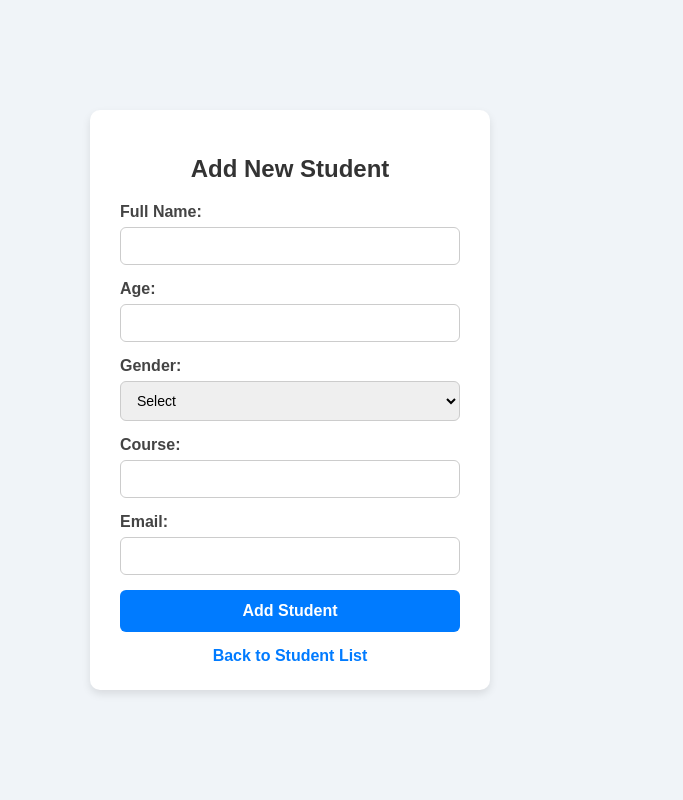
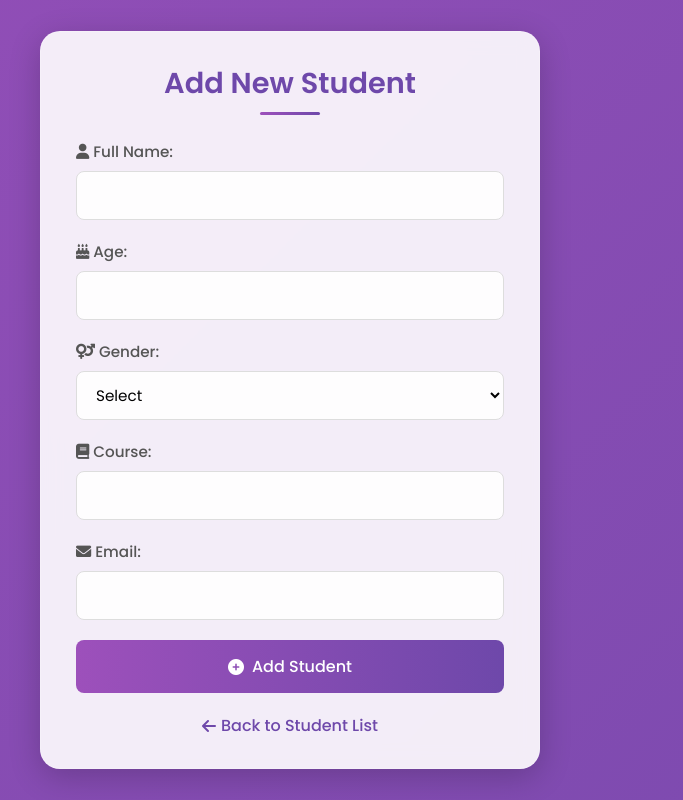
Before and after one commit to frankowshan/StudentManagementPrefiProject, a PHP site: page /add.php in a window 1280 px wide. Shown: the whole page, without its empty margins (350-1033 px from the left). Run offline with PHP 8.4, Linux system fonts and the light colour scheme.

Commit message:
third commit

```diff
--- a/add.php
+++ b/add.php
@@ -5,7 +5,7 @@
     die("Connection failed: " . mysqli_connect_error());
 }
 
-// Handle form submission
+
 if ($_SERVER['REQUEST_METHOD'] === 'POST') {
     $name = $_POST['full_name'];
     $age = $_POST['age'];
@@ -13,92 +13,198 @@
     $course = $_POST['course'];
     $email = $_POST['email'];
 
-    // Use prepared statement to prevent SQL injection
-    $stmt = $conn->prepare("INSERT INTO students (full_name, age, gender, course, email) VALUES (?, ?, ?, ?, ?)");
-    $stmt->bind_param("sisss", $name, $age, $gender, $course, $email);
+    $sql = "INSERT INTO students (full_name, age, gender, course, email)
+            VALUES ('$name', '$age', '$gender', '$course', '$email')";
 
-    if ($stmt->execute()) {
+    if (mysqli_query($conn, $sql)) {
         header("Location: index.php");
         exit();
     } else {
-        $error = "Error: " . $stmt->error;
+
+        $error = "Error: " . mysqli_error($conn);
     }
-
-    $stmt->close();
 }
-
-$conn->close();
 ?>
 
+
+
+
+
+
+
+
+
+
+
 <!DOCTYPE html>
-<html>
+<html lang="en">
 <head>
+    <meta charset="UTF-8">
+    <meta name="viewport" content="width=device-width, initial-scale=1.0">
     <title>Add Student</title>
+    <link rel="stylesheet" href="https://fonts.googleapis.com/css2?family=Poppins:wght@300;400;500;600;700&display=swap">
+    <link rel="stylesheet" href="https://cdnjs.cloudflare.com/ajax/libs/font-awesome/6.0.0-beta3/css/all.min.css">
     <style>
-        * { box-sizing: border-box; }
-        body {
-            font-family: Arial, sans-serif;
-            background: #f0f4f8;
+        * {
             margin: 0;
             padding: 0;
+            box-sizing: border-box;
+            font-family: "Poppins", sans-serif;
+        }
+
+        body {
+            background: linear-gradient(135deg, #6e48aa, #9d50bb, #6e48aa);
+            background-size: 400% 400%;
+            animation: gradient 15s ease infinite;
+            min-height: 100vh;
             display: flex;
             justify-content: center;
             align-items: center;
-            min-height: 100vh;
+            color: #333;
+            padding: 20px;
         }
+
+        @keyframes gradient {
+            0% {
+                background-position: 0% 50%;
+            }
+            50% {
+                background-position: 100% 50%;
+            }
+            100% {
+                background-position: 0% 50%;
+            }
+        }
+
         .form-container {
-            background: #fff;
-            padding: 25px 30px;
-            border-radius: 10px;
-            box-shadow: 0 4px 8px rgba(0,0,0,0.1);
+            background: rgba(255, 255, 255, 0.9);
+            padding: 30px 35px;
+            border-radius: 20px;
+            box-shadow: 0 8px 32px rgba(0, 0, 0, 0.2);
+            backdrop-filter: blur(10px);
+            border: 1px solid rgba(255, 255, 255, 0.18);
             width: 100%;
-            max-width: 400px;
+            max-width: 500px;
+            position: relative;
+            z-index: 10;
+            animation: container-appear 0.8s ease-out forwards;
         }
-        h2 { text-align: center; color: #333; margin-bottom: 20px; }
+
+        @keyframes container-appear {
+            0% {
+                opacity: 0;
+                transform: translateY(30px);
+            }
+            100% {
+                opacity: 1;
+                transform: translateY(0);
+            }
+        }
+
+        h2 {
+            text-align: center;
+            color: #6e48aa;
+            margin-bottom: 25px;
+            font-weight: 600;
+            font-size: 1.8rem;
+            position: relative;
+            padding-bottom: 10px;
+        }
+
+        h2:after {
+            content: '';
+            position: absolute;
+            bottom: 0;
+            left: 50%;
+            transform: translateX(-50%);
+            width: 60px;
+            height: 3px;
+            background: linear-gradient(to right, #9d50bb, #6e48aa);
+            border-radius: 3px;
+        }
+
         .error {
             color: #dc3545;
             text-align: center;
-            margin-bottom: 15px;
-            padding: 10px;
-            background: #f8d7da;
+            margin-bottom: 20px;
+            padding: 12px;
+            background: rgba(248, 215, 218, 0.8);
             border: 1px solid #f5c6cb;
-            border-radius: 6px;
+            border-radius: 8px;
+            font-size: 0.95rem;
         }
-        label { font-weight: bold; margin-bottom: 6px; display: block; color: #444; }
+
+        label {
+            font-weight: 500;
+            margin-bottom: 8px;
+            display: block;
+            color: #555;
+            font-size: 0.95rem;
+        }
+
         input, select {
             width: 100%;
-            padding: 10px 12px;
-            margin-bottom: 15px;
-            border: 1px solid #ccc;
-            border-radius: 6px;
-            font-size: 14px;
-            transition: border-color 0.3s;
+            padding: 12px 15px;
+            margin-bottom: 20px;
+            border: 1px solid #ddd;
+            border-radius: 8px;
+            font-size: 0.95rem;
+            transition: all 0.3s ease;
+            background-color: rgba(255, 255, 255, 0.9);
         }
-        input:focus, select:focus { border-color: #007BFF; outline: none; }
+
+        input:focus, select:focus {
+            border-color: #9d50bb;
+            outline: none;
+            box-shadow: 0 0 0 3px rgba(157, 80, 187, 0.1);
+        }
+
         button {
             width: 100%;
-            padding: 12px;
-            background: #007BFF;
+            padding: 14px;
+            background: linear-gradient(to right, #9d50bb, #6e48aa);
             border: none;
-            border-radius: 6px;
+            border-radius: 8px;
             color: white;
-            font-size: 16px;
-            font-weight: bold;
+            font-size: 1rem;
+            font-weight: 500;
             cursor: pointer;
-            transition: background 0.3s;
+            transition: all 0.3s ease;
+            display: flex;
+            align-items: center;
+            justify-content: center;
+            gap: 8px;
         }
-        button:hover { background: #0056b3; }
+
+        button:hover {
+            transform: translateY(-3px);
+            box-shadow: 0 8px 20px rgba(0, 0, 0, 0.2);
+        }
+
+        button:active {
+            transform: translateY(1px);
+        }
+
         .back-link {
-            display: block;
-            text-align: center;
-            margin-top: 15px;
+            display: flex;
+            align-items: center;
+            justify-content: center;
+            gap: 5px;
+            margin-top: 20px;
             text-decoration: none;
-            color: #007BFF;
-            font-weight: bold;
+            color: #6e48aa;
+            font-weight: 500;
+            transition: all 0.3s ease;
         }
-        .back-link:hover { text-decoration: underline; }
-        @media (max-width: 480px) {
-            .form-container { margin: 20px; padding: 20px; }
+
+        .back-link:hover {
+            color: #9d50bb;
+        }
+
+        @media (max-width: 580px) {
+            .form-container {
+                padding: 25px;
+            }
         }
     </style>
 </head>
@@ -109,28 +215,28 @@
             <div class="error"><?php echo $error; ?></div>
         <?php endif; ?>
         <form method="POST" action="add.php">
-            <label>Full Name:</label>
+            <label><i class="fas fa-user"></i> Full Name:</label>
             <input type="text" name="full_name" required>
 
-            <label>Age:</label>
+            <label><i class="fas fa-birthday-cake"></i> Age:</label>
             <input type="number" name="age" required>
 
-            <label>Gender:</label>
+            <label><i class="fas fa-venus-mars"></i> Gender:</label>
             <select name="gender" required>
                 <option value="">Select</option>
                 <option value="male">Male</option>
                 <option value="female">Female</option>
             </select>
 
-            <label>Course:</label>
+            <label><i class="fas fa-book"></i> Course:</label>
             <input type="text" name="course" required>
 
-            <label>Email:</label>
+            <label><i class="fas fa-envelope"></i> Email:</label>
             <input type="email" name="email" required>
 
-            <button type="submit">Add Student</button>
+            <button type="submit"><i class="fas fa-plus-circle"></i> Add Student</button>
         </form>
-        <a href="index.php" class="back-link">Back to Student List</a>
+        <a href="index.php" class="back-link"><i class="fas fa-arrow-left"></i> Back to Student List</a>
     </div>
 </body>
 </html>
--- a/db.php
+++ b/db.php
@@ -3,10 +3,9 @@
 $user = "root";
 $pass = "";
 
-// Connect without selecting DB
+
 $conn = new mysqli($host, $user, $pass);
 
-// Create database if not exists
 $conn->query("CREATE DATABASE IF NOT EXISTS testdb");
 $conn->select_db("testdb");
 
--- a/landing.html
+++ b/landing.html
@@ -249,7 +249,7 @@
                 <div class="feature-text">User Friendly</div>
             </div>
         </div>
-    </div>
+
 
 
     <script>
```
